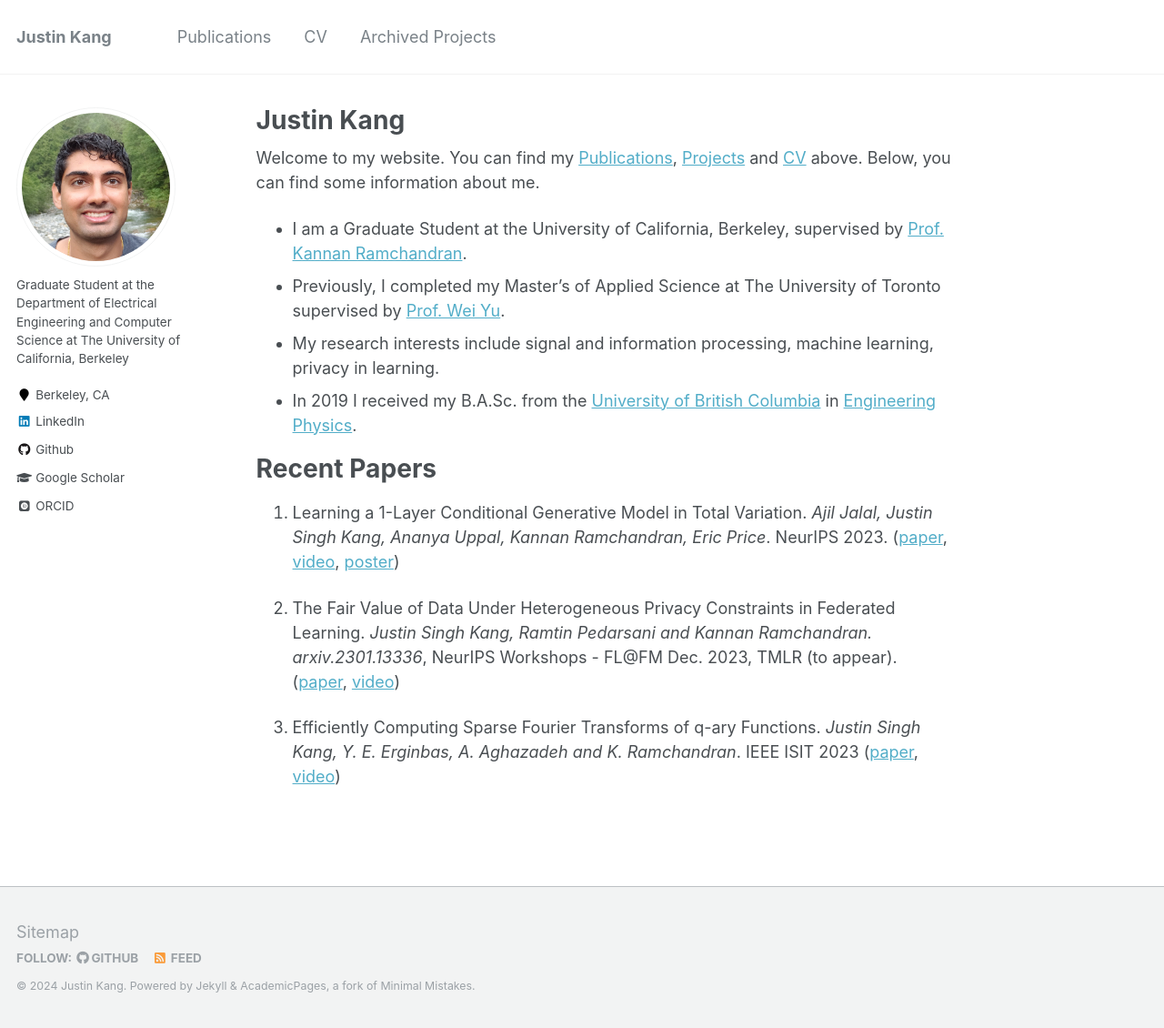
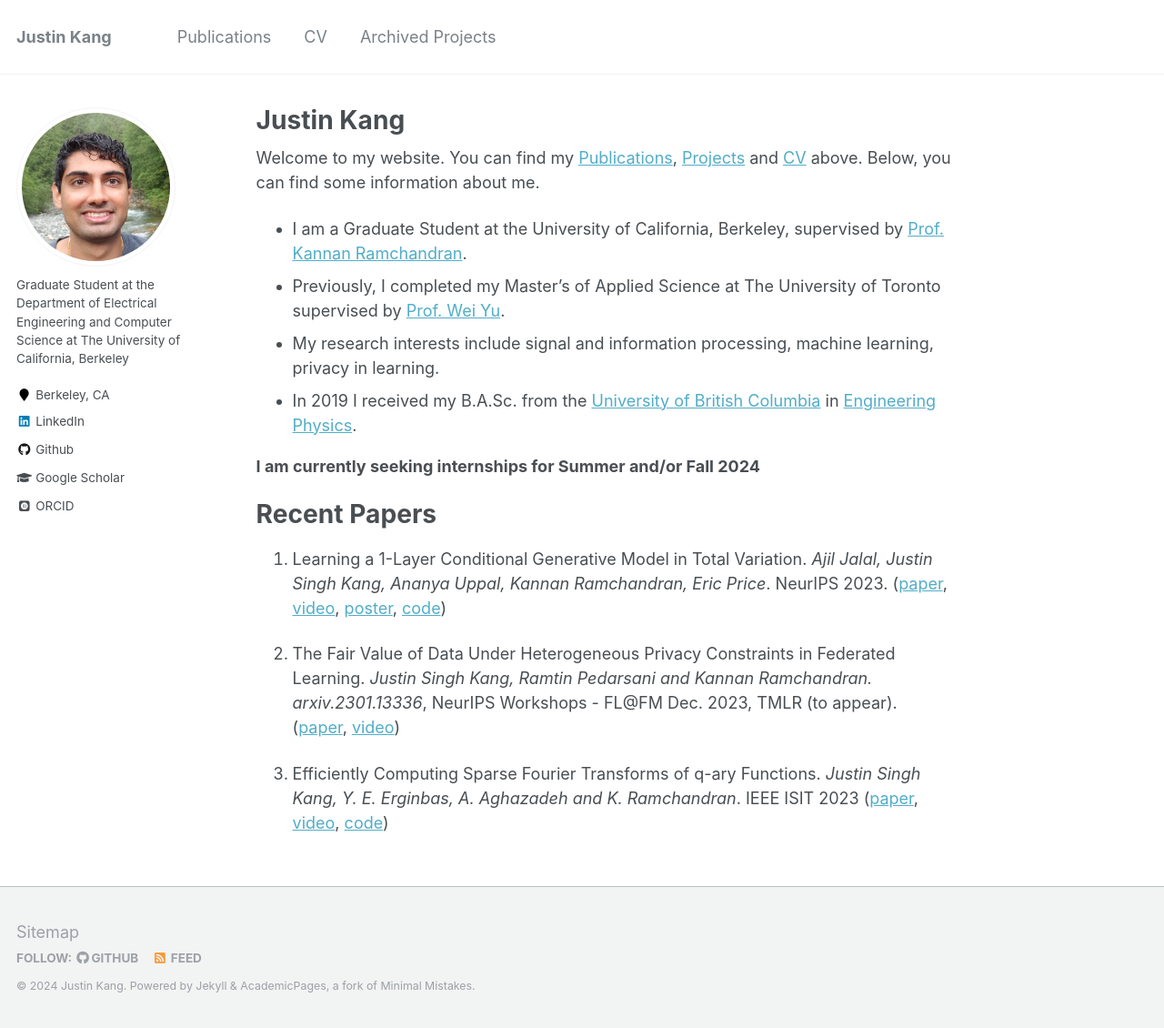
Before and after one commit to justinkang221/justinkang221.github.io, a Jekyll site: the page built from _pages/about.md, in a window 1280 px wide and 1130 px high. Shown: the whole window at 91% size. Built offline with Jekyll 4.4.1, drawn with Linux system fonts in a browser that asks for light colours; some web fonts are replaced.

Commit message:
Update cv and include code

```diff
--- a/_pages/about.md
+++ b/_pages/about.md
@@ -14,12 +14,13 @@ Welcome to my website. You can find my <a href='publications'>Publications</a>,
 * My research interests include signal and information processing,  machine learning, privacy in learning.
 * In 2019 I received my B.A.Sc. from the <a href='https://www.ubc.ca/'>University of British Columbia</a> in <a href="https://www.engphys.ubc.ca/">Engineering Physics</a>.
 
+**I am currently seeking internships for Summer and/or Fall 2024**
 
 Recent Papers
 ======
 
-1. Learning a 1-Layer Conditional Generative Model in Total Variation. *Ajil Jalal, Justin Singh Kang, Ananya Uppal, Kannan Ramchandran, Eric Price*. NeurIPS 2023. (<a href='https://openreview.net/forum?id=wImYhdu4VF'>paper</a>, <a href='https://nips.cc/virtual/2023/poster/70066'>video</a>, <a href='https://nips.cc/media/PosterPDFs/NeurIPS%202023/70066.png?t=1702321855.5320883'>poster</a>)
+1. Learning a 1-Layer Conditional Generative Model in Total Variation. *Ajil Jalal, Justin Singh Kang, Ananya Uppal, Kannan Ramchandran, Eric Price*. NeurIPS 2023. (<a href='https://openreview.net/forum?id=wImYhdu4VF'>paper</a>, <a href='https://nips.cc/virtual/2023/poster/70066'>video</a>, <a href='https://nips.cc/media/PosterPDFs/NeurIPS%202023/70066.png?t=1702321855.5320883'>poster</a>, <a href='https://github.com/basics-lab/learningGenerativeModels'>code</a>)
 
 2. The Fair Value of Data Under Heterogeneous Privacy Constraints in Federated Learning. *Justin Singh Kang, Ramtin Pedarsani and Kannan Ramchandran. arxiv.2301.13336*, NeurIPS Workshops - FL@FM Dec. 2023, TMLR (to appear). (<a href='https://arxiv.org/abs/2301.13336'>paper</a>, <a href='https://www.youtube.com/watch?v=S_DBTIlaodE'>video</a>)
 
-3. Efficiently Computing Sparse Fourier Transforms of q-ary Functions. *Justin Singh Kang, Y. E. Erginbas, A. Aghazadeh and K. Ramchandran*. IEEE ISIT 2023 (<a href='https://ieeexplore.ieee.org/document/10206686'>paper</a>, <a href='https://www.youtube.com/watch?v=_UgRE1iSrzY&t=2s'>video</a>)
+3. Efficiently Computing Sparse Fourier Transforms of q-ary Functions. *Justin Singh Kang, Y. E. Erginbas, A. Aghazadeh and K. Ramchandran*. IEEE ISIT 2023 (<a href='https://ieeexplore.ieee.org/document/10206686'>paper</a>, <a href='https://www.youtube.com/watch?v=_UgRE1iSrzY&t=2s'>video</a>, <a href='https://github.com/basics-lab/qsft'>code</a>)
```
Also changed, not shown: 1 other file.
